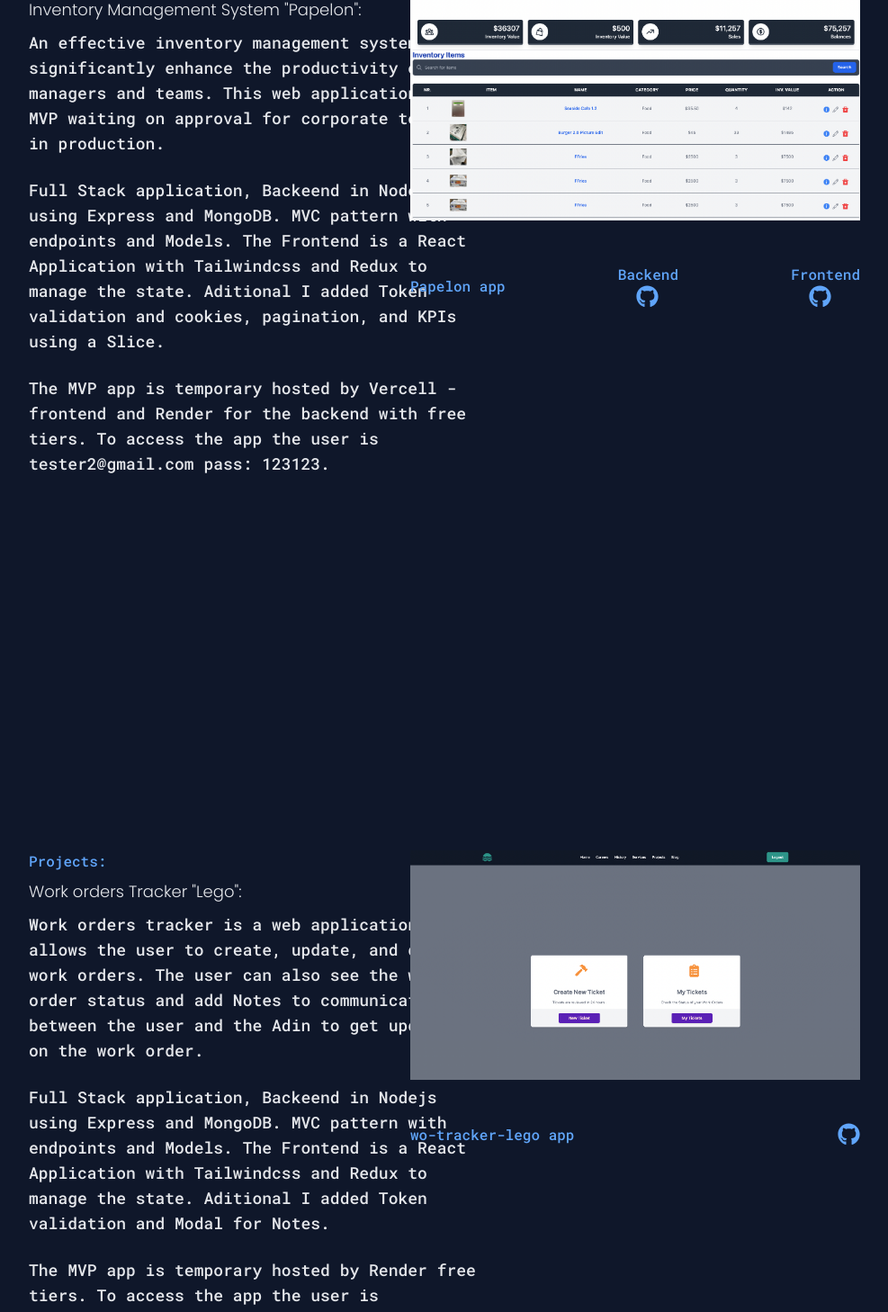
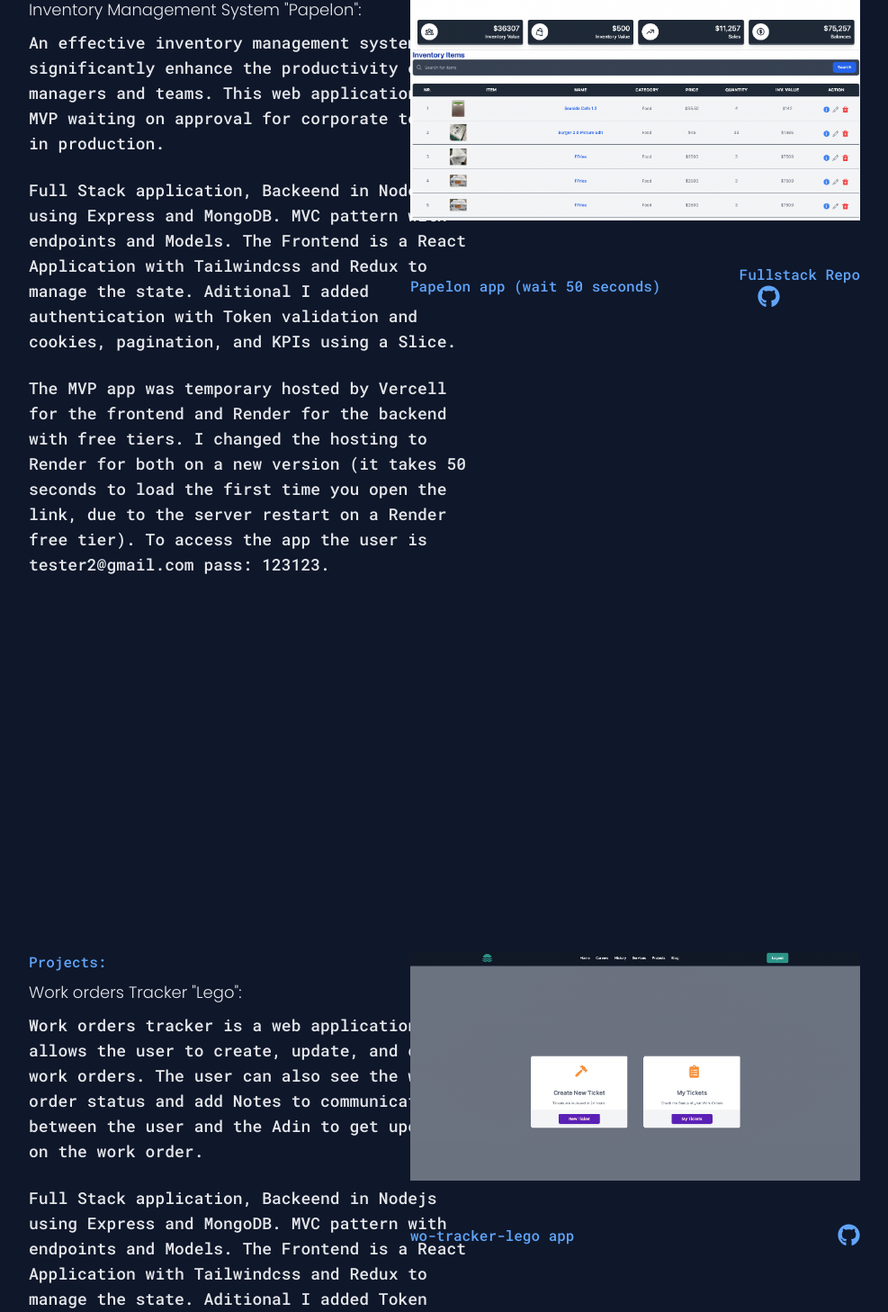
Before and after one commit to ABay23/newbay, a React (Vite) app: page / in a window 1280 px wide. Shown: the part 1955-3413 px from the top of the page at 90% size, without its empty margins (184-1171 px from the left). Built offline with nearby package versions, Linux system fonts and the light colour scheme.

Commit message:
Updated links on Render

```diff
--- a/src/components/Header.jsx
+++ b/src/components/Header.jsx
@@ -94,7 +94,7 @@
                   </li>
                   <li className='animate-bounce'>
                     <a
-                      href='/Resume_Np_0523.pdf'
+                      href='/Resume_Alejandro_Bay_RP0623.pdf'
                       target='_blank'
                       rel='nonopenner nonrefferrer'
                       className='  ablock py-2 pl-3 pr-4 text-gray-900 rounded hover:bg-gray-100 md:hover:bg-transparent md:border-0 md:hover:text-gray-900 md:p-0 dark:text-white md:dark:hover:text-violet-500 dark:hover:bg-gray-700 dark:hover:text-white md:dark:hover:bg-transparent'
--- a/src/components/sections/Projects.jsx
+++ b/src/components/sections/Projects.jsx
@@ -26,47 +26,44 @@
             Full Stack application, Backeend in Nodejs using Express and
             MongoDB. MVC pattern with endpoints and Models. The Frontend is a
             React Application with Tailwindcss and Redux to manage the state.
-            Aditional I added Token validation and cookies, pagination, and KPIs
-            using a Slice.
+            Aditional I added authentication with Token validation and cookies,
+            pagination, and KPIs using a Slice.
           </p>
           <br />
           <p className=' text-start md:text-lg font-roboto text-gray-200'>
-            The MVP app is temporary hosted by Vercell - frontend and Render for
-            the backend with free tiers. To access the app the user is
-            tester2@gmail.com pass: 123123.
+            The MVP app was temporary hosted by Vercell for the frontend and
+            Render for the backend with free tiers. I changed the hosting to
+            Render for both on a new version (it takes 50 seconds to load the
+            first time you open the link, due to the server restart on a Render
+            free tier). To access the app the user is tester2@gmail.com pass:
+            123123.
           </p>
         </div>
         <div className=' block lg:w-[500px] md:w-auto'>
-          <img src='/Papelon-img-1.png' alt='project1' />
+          <a
+            href='https://papelon-1-0.onrender.com/'
+            rel='noopener noreferrer'
+            target='_blank'
+            className='items-start font-roboto text-sm md:text-base text-blue-400 py-6'
+          >
+            <img src='/Papelon-img-1.png' alt='project1' />
+          </a>
           <div className='flex flex-row justify-between items-center'>
             <a
-              href='https://papelon.vercel.app/'
+              href='https://papelon-1-0.onrender.com/'
               rel='noopener noreferrer'
               target='_blank'
               className='items-start font-roboto text-sm md:text-base text-blue-400 py-6'
             >
-              Papelon app
+              Papelon app (wait 50 seconds)
             </a>
             <div className='items-center font-roboto text-sm md:text-base text-blue-400 py-12 text-center'>
               <a
-                href='https://github.com/ABay23/IMN-2.0-backend'
+                href='https://github.com/ABay23/inventory-management-2.0'
                 rel='noopener noreferrer'
                 target='_blank'
               >
-                Backend
-                <div className='pl-5'>
-                  <FaGithub size={25} />
-                </div>
-              </a>
-            </div>
-
-            <div className='items-center font-roboto text-sm md:text-base text-blue-400 py-12 text-center'>
-              <a
-                href='https://github.com/ABay23/IMN-2.0-frontend'
-                rel='noopener noreferrer'
-                target='_blank'
-              >
-                Frontend
+                Fullstack Repo
                 <div className='pl-5'>
                   <FaGithub size={25} />
                 </div>
@@ -109,7 +106,14 @@
             </p>
           </div>
           <div className=' block lg:w-[500px] md:w-auto'>
-            <img src='/wo-tracker-lego.png' alt='project2' />
+            <a
+              href='https://wo-tracker-lego.onrender.com/'
+              rel='noopener noreferrer'
+              target='_blank'
+              className='items-start font-roboto text-sm md:text-base text-blue-400 py-6'
+            >
+              <img src='/wo-tracker-lego.png' alt='project2' />
+            </a>
             <div className='flex flex-row justify-between items-center'>
               <a
                 href='https://wo-tracker-lego.onrender.com/'
```
Also changed, not shown: 1 other file (tests, documents, lock files or other folders).
